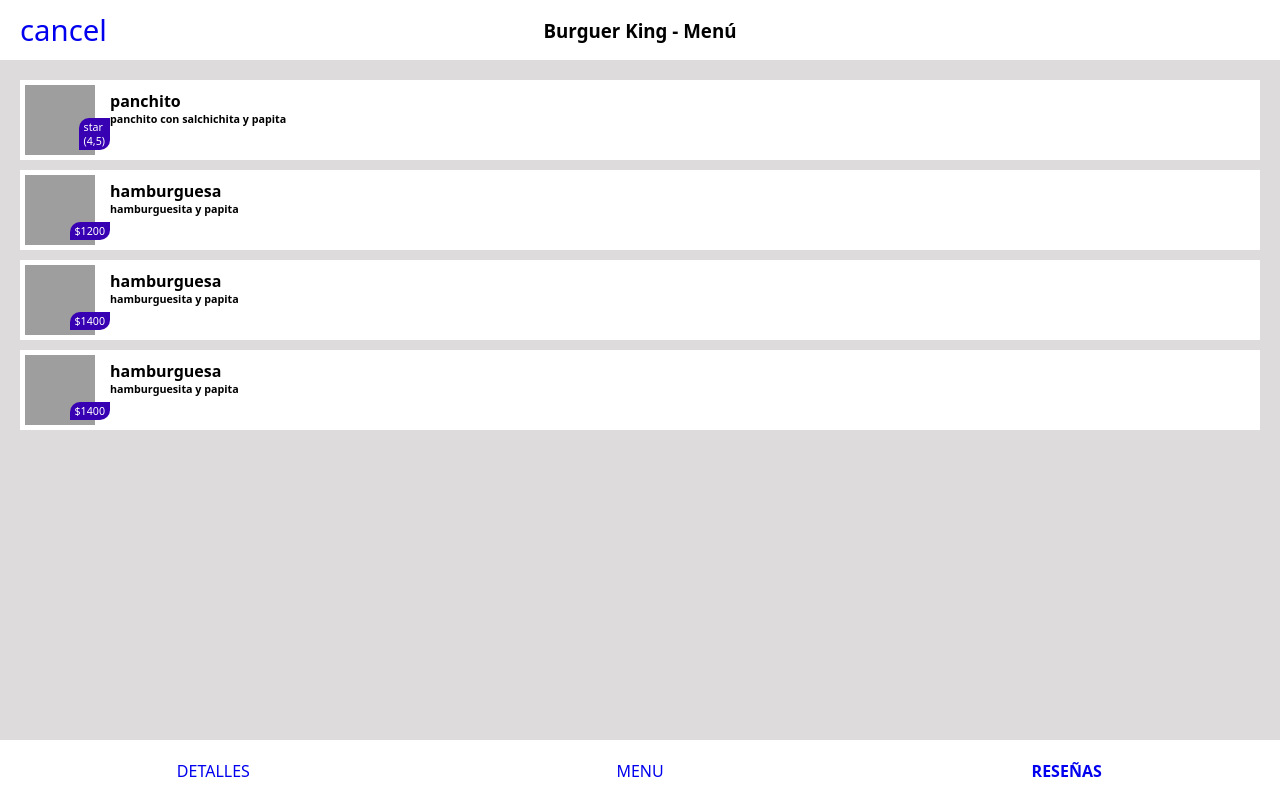
After one commit to gonzalezailen/introGIT, a PHP site: page /ailu/resena.html in a window 1280 px wide. The commit adds this page. Run offline with PHP 8.4, Linux system fonts and the light colour scheme; some libraries are stand-ins or nearby versions; grey boxes are pictures that could not be loaded.

Commit message:
cambioBurguer

```diff
--- a/ailu/css/apresto.css
+++ b/ailu/css/apresto.css
@@ -2,6 +2,9 @@
     padding: 0;
     margin: 0;
     box-sizing: border-box;
+    text-decoration: none;
+    list-style: none;
+    /*list-style borra los items de las etiquetas <li> que se generan automaticamente*/
 }
 
 body {
@@ -34,6 +37,20 @@
     --main-color: #3700b3;
     --secondary-color:#bb86fc;
 }
+.fit{
+    height: 100%;
+    width: 100%;
+    object-fit: cover;
+}
+
+.degrade{
+    mask-image: linear-gradient(0deg, rgba(0, 0, 0, 0), black);
+}
+.pa{position: absolute;}
+
+.pr{position: relative;}
+
+
 
 header{
     height: 60%;
@@ -188,6 +205,9 @@
     justify-content: space-around;
     /*da el mismo espacio entre objetos y bordes*/
 }
+.centrar_v{
+    align-items: center;
+}
 
 .columna{
     flex-direction: column;
@@ -209,5 +229,99 @@
     background-color: white;
     position: fixed;/*para que quede fijo*/
     bottom: 0;
-    padding: 20px;
+
+    .btn-link{
+         padding: 20px;
+        height: 100%;
+        flex: 1;
+        text-align: center;
+    }
+    .active{
+        font-weight: bold;
+    }
 }
+
+#portada_resto{
+    height: calc(100% - 60px);
+    background-color: #bb86fc;
+    .rate{
+        position: absolute;
+        font-size: 16pt;
+        font-weight: bold;
+        color: white;
+        background-color: var(--secondary-color);
+        padding: 8px;
+        border-radius:14px 0;
+        right: 15px;
+        top:340px;
+
+    }
+
+    .imagen_resto{
+        background-color: #6200ee;
+        height: 45%;
+    }
+    .desc_resto{
+        height: 55%;
+        background-color: white;
+        padding: 20px;
+        padding-top: 30px;
+
+        .tit_resto{
+            background-color: white;
+            height: 100px;
+            width: 100%;
+            display: flex;
+            justify-content: space-between;
+            align-items: center;
+        }
+
+    }
+}
+/*-------------menu html-------------*/
+
+#tit_menu{
+    width: 100%;
+    height:60px;
+    display: grid;
+    place-items: center;
+    background-color:white;
+}
+.cerrar{
+    position: absolute;
+    left: 20px;
+}
+.lista_menu{
+    height: calc(100% - 120px);
+    overflow-y: scroll;
+    display: flex;
+    flex-direction: column;
+    gap: 10px;
+    background-color: rgb(221, 219, 219);
+}
+.item-menu{
+    height: 80px;
+    background-color: white;
+    display: flex;
+
+    .foto-item{
+        height: 80px;
+        width: 80px;
+        padding: 5px;
+    }
+    .desc-item{
+        padding: 10px;
+    }
+    .precio-item{
+        padding: 2px 5px;
+        background-color: #3700b3;
+        position: absolute;
+        right: -10px;
+        bottom: 10px;
+        border-radius: 10px 0;
+        position: absolute;
+        font-size: 8pt;
+        color: white;
+    }
+}
+.blanco-text{color: white!important;}
--- /dev/null
+++ b/ailu/resena.html
@@ -0,0 +1,85 @@
+<!DOCTYPE html>
+<html lang="es">
+
+<head>
+    <meta charset="UTF-8">
+    <meta name="viewport" content="width=device-width, initial-scale=1.0">
+    <link rel="stylesheet" href="css/material-icons.css">
+    <link rel="stylesheet" href="css/apresto.css">
+
+    <title>Burguer King</title>
+</head>
+
+<body>
+    <div id="tit_menu"  class="pr">
+        <h3>Burguer King - Menú</h3>
+        <a href="resto.html" class="iconos fs22 cerrar">cancel</a>
+    </div>
+    <main class="lista_menu">
+
+
+        <div class="item-menu">
+            <div class="foto-item pr">
+                <img src="https://randomuser.me/api/portraits/women/82.jpg" alt="" class="fit">
+
+                <div class="precio-item">
+                    <div class="iconos blanco-text">star</div>(4,5)
+                </div>
+            </div>
+            <div class="desc-item">
+                <h4>panchito</h4>
+                <h6>panchito con salchichita y papita</h6>
+            </div>
+        </div>
+
+        <div class="item-menu">
+            <div class="foto-item pr">
+                <img src="https://randomuser.me/api/portraits/women/24.jpg" alt="" class="fit">
+                <div class="precio-item">$1200</div>
+            </div>
+            <div class="desc-item">
+                <h4>hamburguesa</h4>
+                <h6>hamburguesita y papita</h6>
+            </div>
+
+        </div>
+
+
+        <div class="item-menu">
+            <div class="foto-item pr">
+                <img src="https://randomuser.me/api/portraits/women/32.jpg" alt="" class="fit">
+                <div class="precio-item">$1400</div>
+            </div>
+            <div class="desc-item">
+                <h4>hamburguesa</h4>
+                <h6>hamburguesita y papita</h6>
+            </div>
+
+        </div>
+
+
+        <div class="item-menu">
+            <div class="foto-item pr">
+                <img src="https://randomuser.me/api/portraits/women/32.jpg" alt="" class="fit">
+                <div class="precio-item">$1400</div>
+            </div>
+            <div class="desc-item">
+                <h4>hamburguesa</h4>
+                <h6>hamburguesita y papita</h6>
+            </div>
+
+        </div>
+
+
+    </main>
+
+
+    <footer class="nav spa">
+        <a href="resto.html" class="btn-link">DETALLES</a>
+        <a href="menu.html" class="btn-link">MENU</a>
+        <a href="reseña.html" class="btn-link active">RESEÑAS</a>
+    </footer>
+
+</body>
+
+</html>
```
Also changed, not shown: ailu/menu.html (added, +70 -0 lines), ailu/resto.html (+46 -1 lines).
